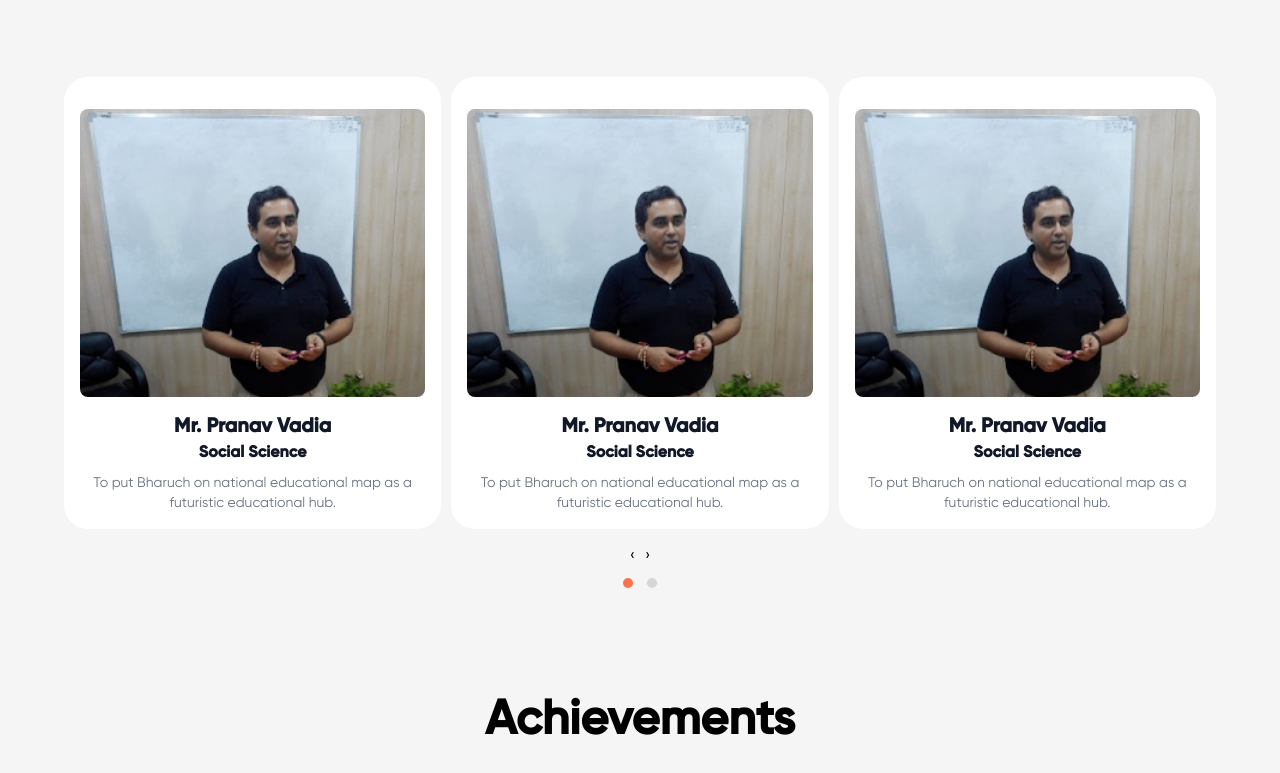
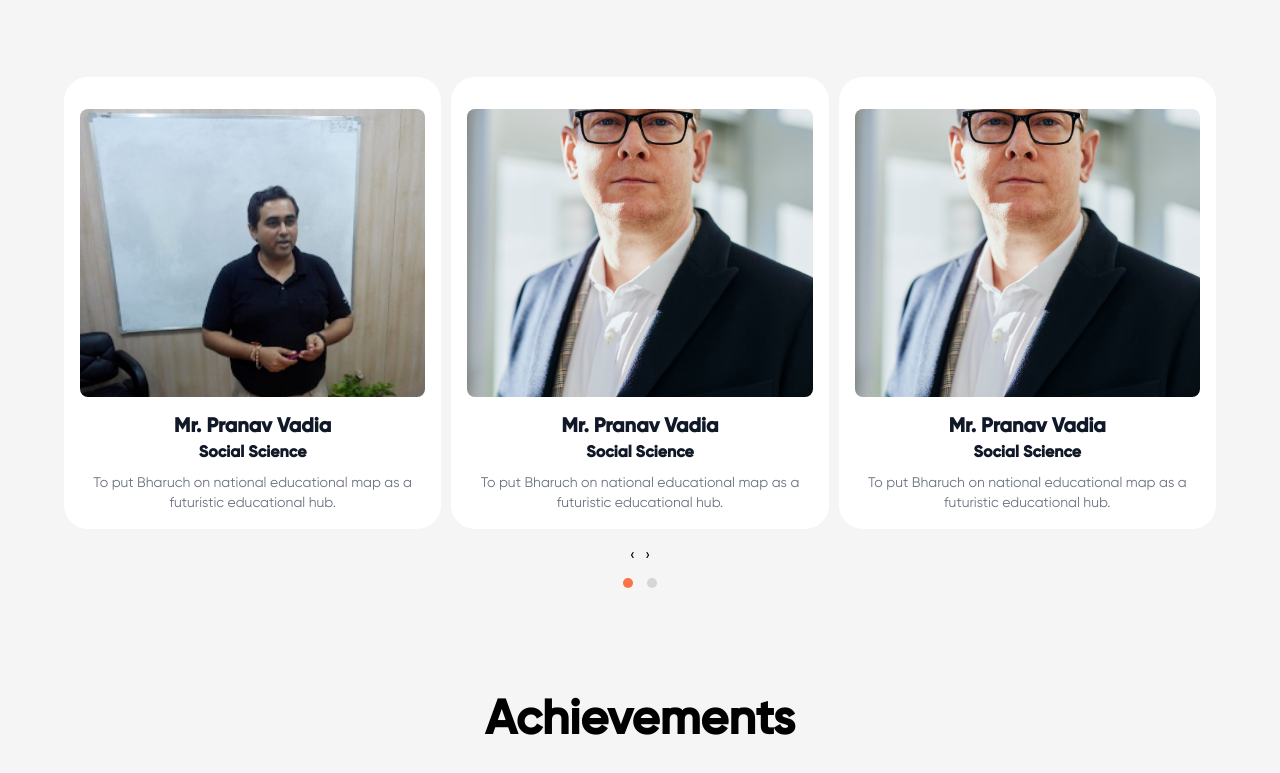
Before and after one commit to LearningCenterPlus/LC-Web, a plain HTML site: page index.html in a window 1280 px wide. Shown: the part 3267-4040 px from the top of the page. Drawn offline with nearby package versions, Linux system fonts and the light colour scheme; grey boxes are pictures that could not be loaded.

Commit message:
imgUpdated

```diff
--- a/index.html
+++ b/index.html
@@ -575,7 +575,7 @@
 
                     <div class="mt-4 text-gray-500 text-center">
                         <img alt="Paul Clapton"
-                            src="Assets/facultyy (1).jpg"
+                            src="Assets/facultyy (1).avif"
                             class="h-72  rounded-lg object-cover" />
 
                         <h1 class="mt-4 text-xl font-bold text-gray-900">Mr. Pranav Vadia</h1>
@@ -591,7 +591,7 @@
 
                     <div class="mt-4 text-gray-500 text-center">
                         <img alt="Paul Clapton"
-                            src="Assets/facultyy (1).jpg"
+                            src="Assets/facultyy (1).avif"
                             class="h-72  rounded-lg object-cover" />
 
                         <h1 class="mt-4 text-xl font-bold text-gray-900">Mr. Pranav Vadia</h1>
@@ -663,9 +663,9 @@
             <div class="item w-11/12 mx-auto">
                 <img src="Assets/Achieve3.jpg" alt="" srcset="">
             </div>
-            <div class="item w-11/12 mx-auto">
+            <!-- <div class="item w-11/12 mx-auto">
                 <img src="Assets/Achieve2.jpg" alt="" srcset="">
-            </div>
+            </div> -->
             <div class="item w-11/12 mx-auto">
                 <img src="Assets/Achieve1.jpg" alt="" srcset="">
             </div>
```
